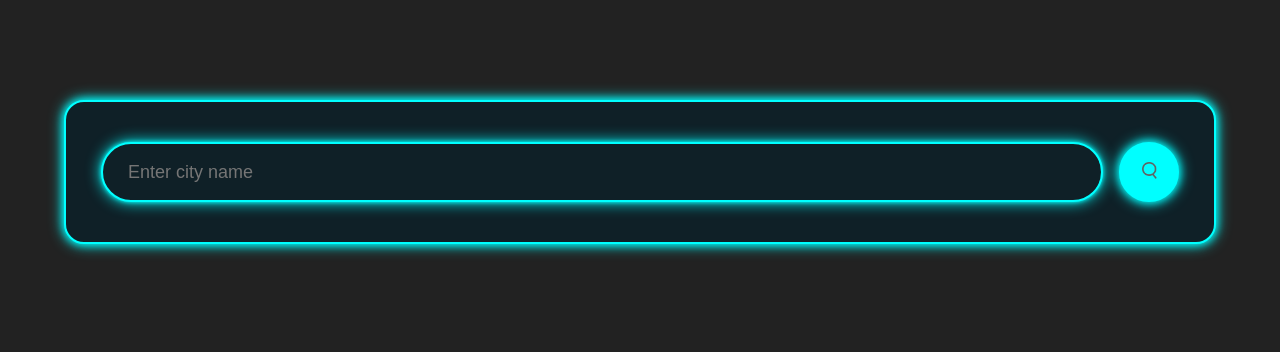
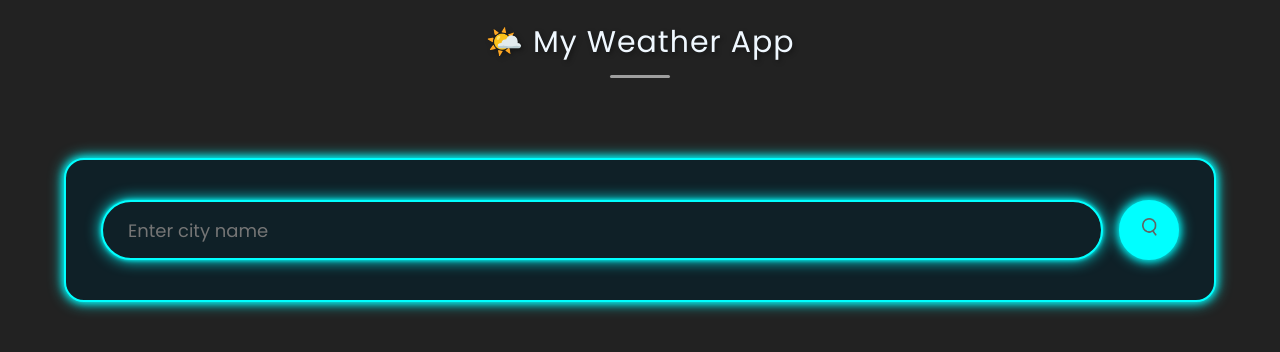
Before and after one commit to tusharkewat/Weather-app, a plain HTML site: page index.html in a window 1280 px wide. Drawn offline with Linux system fonts and the light colour scheme.

Commit message:
Weather App

```diff
--- a/index.html
+++ b/index.html
@@ -7,8 +7,10 @@
     <title>Weather Web</title>
     <link rel="icon" href="images/mist.png">
     <link rel="stylesheet" href="style.css">
+    <link href="https://fonts.googleapis.com/css2?family=Poppins:wght@400;600&display=swap" rel="stylesheet">
 </head>
 <body>
+    <h1 class="main-heading">🌤️ My Weather App</h1>
     <div class="card">
         <div class="search">
             <input type="text" placeholder="Enter city name" spellcheck="false">
--- a/style.css
+++ b/style.css
@@ -3,6 +3,27 @@
     padding: 0;
     font-family:'Poppins', sans-serif;
     box-sizing: border-box;
+}
+.main-heading {
+    text-align: center;
+    font-size: 30px;
+    font-weight: 500;
+    margin-bottom: 15px;
+    color: #f0f8ff;
+    font-family: 'Poppins', sans-serif;
+    text-shadow: 2px 2px 5px rgba(0, 0, 0, 0.4);
+    letter-spacing: 1px;
+    position: relative;
+    top: 20px;
+}
+.main-heading::after {
+    content: '';
+    display: block;
+    width: 60px;
+    height: 3px;
+    background-color: #ffffff90;
+    margin: 10px auto 0;
+    border-radius: 3px;
 }
 body{
     background-color: #222;
@@ -37,7 +58,7 @@ body.night {
     .search {
         display: flex;
         flex-direction: column;
-        gap: 10px;
+        gap: 20px;
         align-items: stretch;
     }
 
```
